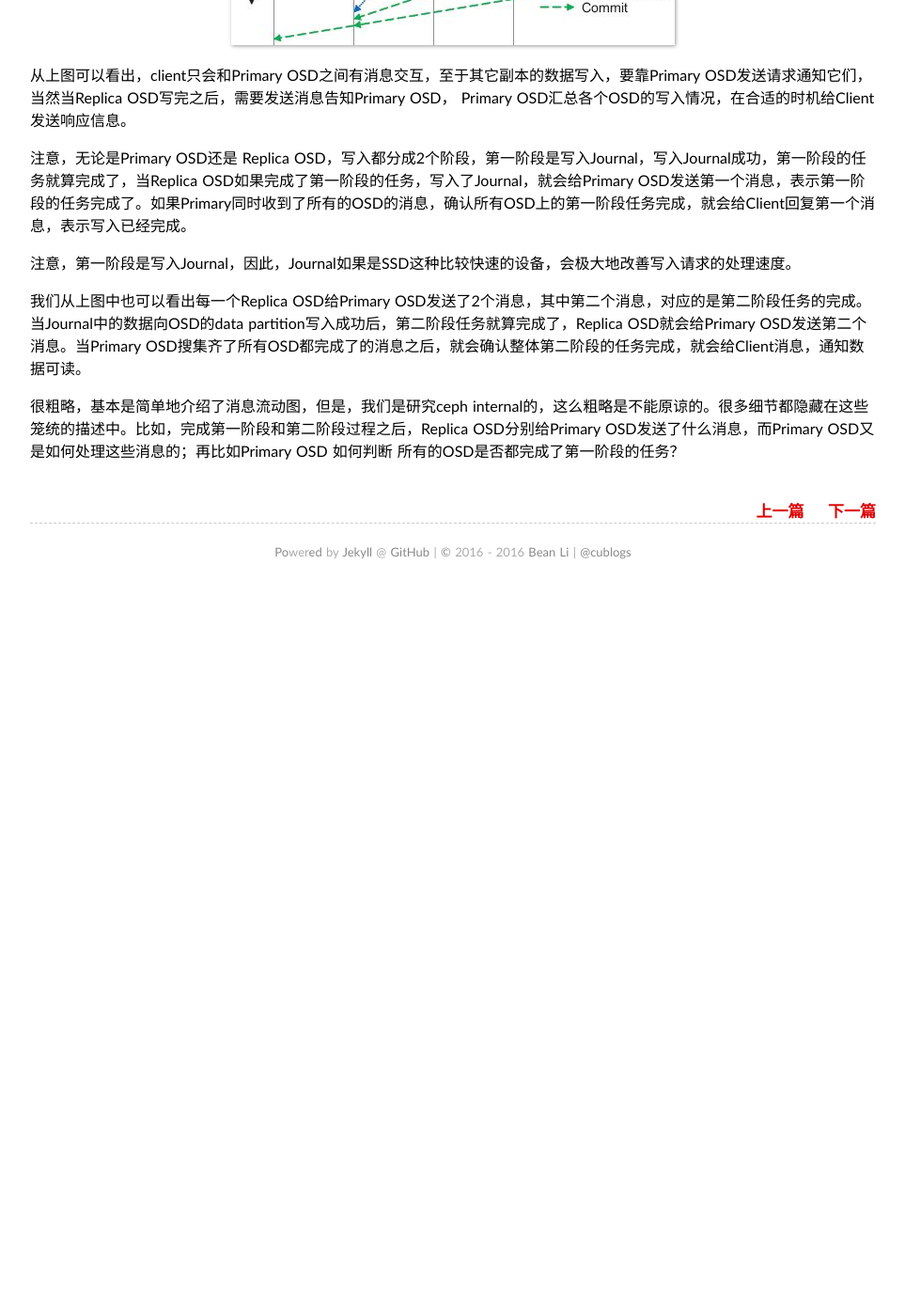
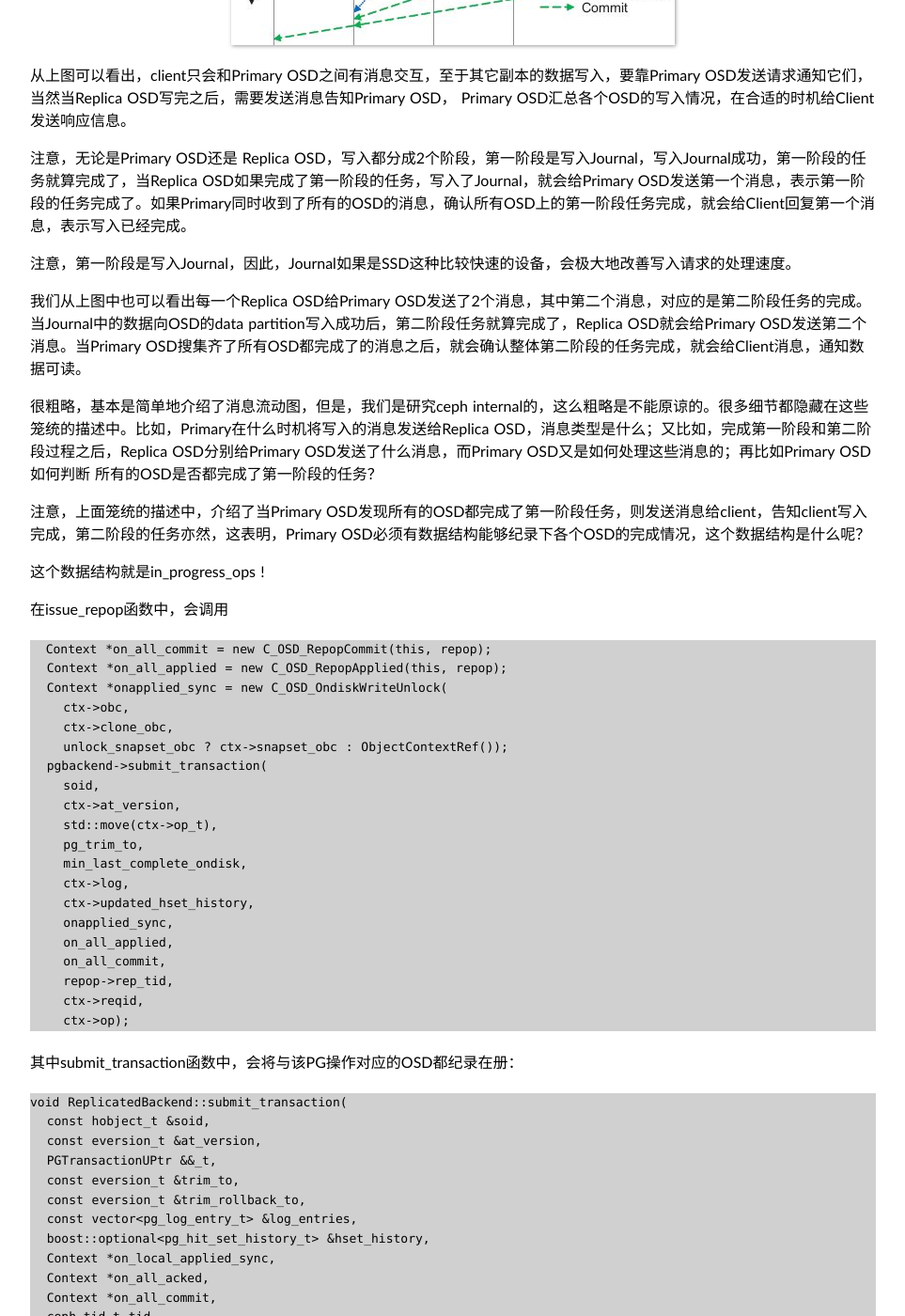
Before and after one commit to Bean-Li/Bean-Li.github.io, a Jekyll site: the page built from _posts/2016-10-07-ceph-write-flow.md, in a window 1280 px wide and 1400 px high, scrolled down 7146 px. Shown: the whole window at 94% size, without its empty margins (158-1121 px from the left). Built offline with Jekyll 4.4.1, drawn with Linux system fonts in a browser that asks for light colours; some web fonts are replaced; before the commit the page ends 7776 px from its top, so only the background shows below that; some of the changed text lies outside the part shown.

Commit message:
add ceph write (message flow) ,not finish

````diff
--- a/_posts/2016-10-07-ceph-write-flow.md
+++ b/_posts/2016-10-07-ceph-write-flow.md
@@ -188,4 +188,102 @@ PGLog后续会有专门文章介绍，我们按下不表，包括ReplicatedBacke
 
 我们从上图中也可以看出每一个Replica OSD给Primary OSD发送了2个消息，其中第二个消息，对应的是第二阶段任务的完成。当Journal中的数据向OSD的data partition写入成功后，第二阶段任务就算完成了，Replica OSD就会给Primary OSD发送第二个消息。当Primary OSD搜集齐了所有OSD都完成了的消息之后，就会确认整体第二阶段的任务完成，就会给Client消息，通知数据可读。
 
-很粗略，基本是简单地介绍了消息流动图，但是，我们是研究ceph internal的，这么粗略是不能原谅的。很多细节都隐藏在这些笼统的描述中。比如，完成第一阶段和第二阶段过程之后，Replica OSD分别给Primary OSD发送了什么消息，而Primary OSD又是如何处理这些消息的；再比如Primary OSD 如何判断 所有的OSD是否都完成了第一阶段的任务？
+很粗略，基本是简单地介绍了消息流动图，但是，我们是研究ceph internal的，这么粗略是不能原谅的。很多细节都隐藏在这些笼统的描述中。比如，Primary在什么时机将写入的消息发送给Replica OSD，消息类型是什么；又比如，完成第一阶段和第二阶段过程之后，Replica OSD分别给Primary OSD发送了什么消息，而Primary OSD又是如何处理这些消息的；再比如Primary OSD 如何判断 所有的OSD是否都完成了第一阶段的任务？
+
+
+注意，上面笼统的描述中，介绍了当Primary OSD发现所有的OSD都完成了第一阶段任务，则发送消息给client，告知client写入完成，第二阶段的任务亦然，这表明，Primary OSD必须有数据结构能够纪录下各个OSD的完成情况，这个数据结构是什么呢？
+
+这个数据结构就是in\_progress\_ops !
+
+在issue_repop函数中，会调用
+
+```
+  Context *on_all_commit = new C_OSD_RepopCommit(this, repop);
+  Context *on_all_applied = new C_OSD_RepopApplied(this, repop);
+  Context *onapplied_sync = new C_OSD_OndiskWriteUnlock(
+    ctx->obc,
+    ctx->clone_obc,
+    unlock_snapset_obc ? ctx->snapset_obc : ObjectContextRef());
+  pgbackend->submit_transaction(
+    soid,
+    ctx->at_version,
+    std::move(ctx->op_t),
+    pg_trim_to,
+    min_last_complete_ondisk,
+    ctx->log,
+    ctx->updated_hset_history,
+    onapplied_sync,
+    on_all_applied,
+    on_all_commit,
+    repop->rep_tid,
+    ctx->reqid,
+    ctx->op);
+```
+其中submit_transaction函数中，会将与该PG操作对应的OSD都纪录在册：
+
+```
+void ReplicatedBackend::submit_transaction(
+  const hobject_t &soid,
+  const eversion_t &at_version,
+  PGTransactionUPtr &&_t,
+  const eversion_t &trim_to,
+  const eversion_t &trim_rollback_to,
+  const vector<pg_log_entry_t> &log_entries,
+  boost::optional<pg_hit_set_history_t> &hset_history,
+  Context *on_local_applied_sync,
+  Context *on_all_acked,
+  Context *on_all_commit,
+  ceph_tid_t tid,
+  osd_reqid_t reqid,
+  OpRequestRef orig_op)
+｛
+
+  ...
+  InProgressOp &op = in_progress_ops.insert(
+    make_pair(
+      tid,
+      InProgressOp(
+	     tid, on_all_commit, on_all_acked,
+	     orig_op, at_version)
+      )
+    ).first->second;
+
+  op.waiting_for_applied.insert(
+    parent->get_actingbackfill_shards().begin(),
+    parent->get_actingbackfill_shards().end());
+  op.waiting_for_commit.insert(
+    parent->get_actingbackfill_shards().begin(),
+    parent->get_actingbackfill_shards().end());
+
+    ...
+}
+```
+注意，InProgressOP维护有两个集合，waiting_for_commit这个集合存放的是尚未完成第一阶段任务（即写入Journal）的所有OSD，waiting_for_applied这个集合存放的是尚未完成第二阶段任务（即从Journal写入OSD的data partition或Disk）的所有OSD。
+
+```
+  struct InProgressOp {
+    ceph_tid_t tid;
+    set<pg_shard_t> waiting_for_commit;  /*尚未完成第一阶段任务的OSD的集合*/
+    set<pg_shard_t> waiting_for_applied; /*尚未完成第二阶段任务的OSD的集合*/
+    Context *on_commit;
+    Context *on_applied;
+    OpRequestRef op;
+    eversion_t v;
+    InProgressOp(
+      ceph_tid_t tid, Context *on_commit, Context *on_applied,
+      OpRequestRef op, eversion_t v)
+      : tid(tid), on_commit(on_commit), on_applied(on_applied),
+	op(op), v(v) {}
+    bool done() const {
+      return waiting_for_commit.empty() &&
+	waiting_for_applied.empty();
+    }
+  };
+```
+
+很明显，当Replica OSD或者Primary OSD完成第一阶段或者第二阶段任务的时候，都必然会通知到Primary OSD，更新这两个集合中的元素：
+如何更新？ 这就牵扯到了很重要的回调机制。
+
+写操作有三个贯穿始终的回调，这个回调函数会层层传递，当何时的时机到达的时候，就会执行相关的回调函数。回调在ceph中非常普遍，这个东西就有点像诸葛亮给赵云的三个锦囊，到了合适的时间点，就立刻启动回调函数。
+
+对于写入流程儿
````
Also changed, not shown: other parts of _posts/2016-10-07-ceph-write-flow.md (+1 -1 lines).
